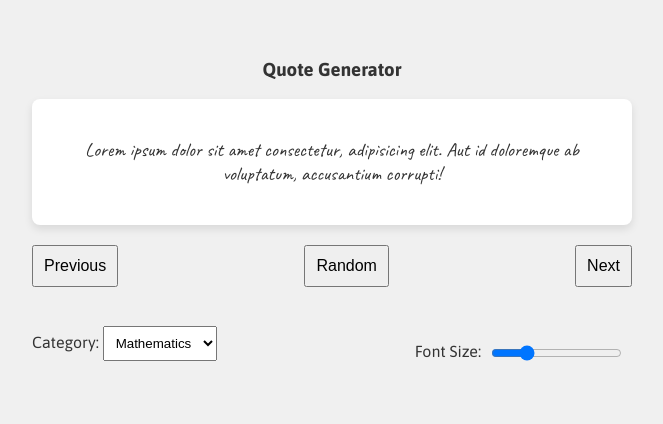
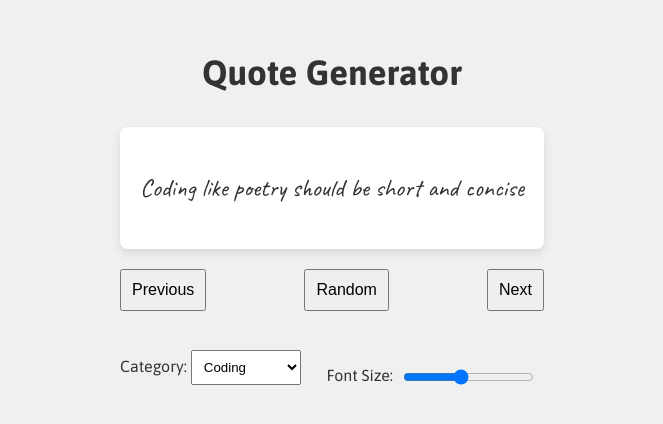
Before and after one commit to Binisha1/QuoteGenerator_task, a plain HTML site: page index.html in a window 1280 px wide. Shown: the part 190-614 px from the top of the page, without its empty margins (308-971 px from the left). Drawn offline with Linux system fonts and the light colour scheme.

Commit message:
functionality of button, category, font size added

```diff
--- a/index.html
+++ b/index.html
@@ -16,16 +16,17 @@
         </p>
       </div>
       <div class="controls">
-        <button>Previous</button>
-        <button>Random</button>
-        <button>Next</button>
+        <button onclick="getPreviousQuote()">Previous</button>
+        <button onclick="getRandomQuote()">Random</button>
+        <button onclick="getNextQuote()">Next</button>
       </div>
       <div class="category-font">
         <span class="category">
           <span>Category:</span>
-          <select id="categorySelector">
-            <option value="science">Mathematics</option>
+          <select id="categorySelector" onchange="changeCategory()">
+            <option value="coding">Coding</option>
             <option value="inspirational">Inspirational</option>
+            <option value="fitness">Fitness</option>
           </select>
         </span>
         <span class="font-size">
@@ -33,13 +34,14 @@
           <input
             type="range"
             id="fontSize"
-            min="14"
+            min="16"
             max="35"
-            value="18"
+            value="24"
             onchange="changeFontSize()"
           />
         </span>
       </div>
     </div>
+    <script src="script.js"></script>
   </body>
 </html>
--- /dev/null
+++ b/script.js
@@ -0,0 +1,67 @@
+const quotes = {
+  coding: [
+    "Coding like poetry should be short and concise",
+    "It’s not a bug; it’s an undocumented feature.",
+    "Make it work, make it right, make it fast.",
+    "Clean code always looks like it was written by someone who cares",
+    "There is always one more bug to fix",
+    "Computers are fast; developers keep them slow.",
+  ],
+  inspirational: [
+    "We cannot solve problems with the kind of thinking we employed when we came up with them.",
+    "Learn as if you will live forever, live like you will die tomorrow.",
+    "Stay away from those people who try to disparage your ambitions. Small minds will always do that, but great minds will give you a feeling that you can become great too.",
+    "When you change your thoughts, remember to also change your world.",
+    "Success is not final; failure is not fatal: It is the courage to continue that counts.",
+    "Success usually comes to those who are too busy to be looking for it.",
+  ],
+  fitness: [
+    "We are what we repeatedly do. Excellence then is not an act but a habit.",
+    "The body achieves what the mind believes.",
+    "The hard days are the best because that’s when champions are made, so if you push through, you can push through anything.",
+    "I hated every minute of training, but I said, ‘Don’t quit. Suffer now and live the rest of your life as a champion.",
+    "Push harder than yesterday if you want a different tomorrow.",
+    "The real workout starts when you want to stop.",
+    "Once you are exercising regularly, the hardest thing is to stop it.",
+  ],
+};
+
+let currentCategory = "coding";
+let currentIndex = 0;
+
+function updateQuote() {
+  const quoteText = document.getElementById("quoteText");
+  quoteText.textContent = quotes[currentCategory][currentIndex];
+}
+
+function getNextQuote() {
+  currentIndex = (currentIndex + 1) % quotes[currentCategory].length;
+  updateQuote();
+}
+
+function getPreviousQuote() {
+  currentIndex =
+    (currentIndex - 1 + quotes[currentCategory].length) %
+    quotes[currentCategory].length;
+  updateQuote();
+}
+
+function getRandomQuote() {
+  currentIndex = Math.floor(Math.random() * quotes[currentCategory].length);
+  updateQuote();
+}
+
+function changeCategory() {
+  const categorySelector = document.getElementById("categorySelector");
+  currentCategory = categorySelector.value;
+  currentIndex = 0;
+  updateQuote();
+}
+
+function changeFontSize() {
+  const fontSize = document.getElementById("fontSize").value;
+  document.getElementById("quoteText").style.fontSize = fontSize + "px";
+}
+
+// Initial setup
+updateQuote();
--- a/styles.css
+++ b/styles.css
@@ -16,6 +16,9 @@ body {
   text-align: center;
 }
 
+h3 {
+  font-size: 35px;
+}
 .quote-container {
   background-color: #fff;
   padding: 20px;
@@ -25,7 +28,7 @@ body {
 }
 
 .quote {
-  font-size: 1.2em;
+  font-size: 25px;
   font-family: "Caveat", cursive;
 }
 
```
